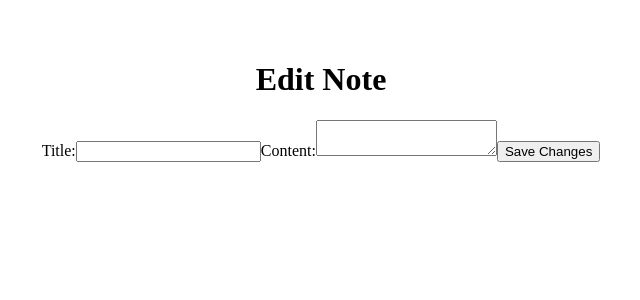
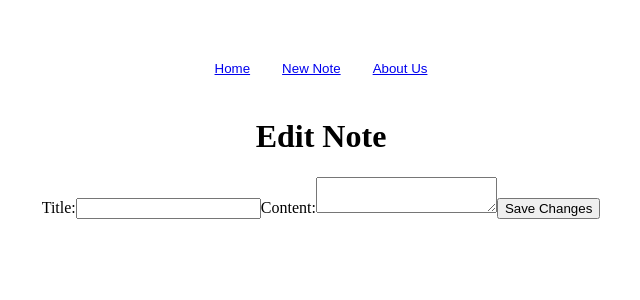
Before and after one commit to AbrahamZambranoTablante/note-taking-app-may2024, a React (Vite) app: page /12kjahds in a window 1280 px wide. Shown: the top 300 px of the page, without its empty margins (319-959 px from the left). Built offline with nearby package versions, Linux system fonts and the light colour scheme; no server answers.

Commit message:
adding a functional navbar

```diff
--- a/src/App.jsx
+++ b/src/App.jsx
@@ -6,15 +6,15 @@ import './App.css'
 import { BrowserRouter as Router, Routes, Route } from 'react-router-dom'
 import NotePage from './Components/NotePage'
 import NoteForm from './Components/new-note'
-// import Nav from './common/Nav';
+import Nav from './common/Nav';
 
 
 function App() {
 
   return (
     <>
-    {/* <Nav /> */}
     <Router>
+      <Nav />
       <Routes>
         <Route path='/' element={<NoteList />} />
         <Route path='/:noteid' element={<NotePage />}/>
--- a/src/common/Nav.css
+++ b/src/common/Nav.css
@@ -0,0 +1,11 @@
+.nav-container {
+    padding: 10px;
+    text-align: center;
+
+    button {
+        margin: 10px;
+        border: none;
+        background-color: transparent;
+        color: black;
+    }
+}
--- a/src/common/Nav.jsx
+++ b/src/common/Nav.jsx
@@ -1,14 +1,15 @@
-// import { Link } from "react-router-dom"
+import { Link } from "react-router-dom"
+import "./Nav.css"
 
-// export default function Nav () {
+export default function Nav () {
 
-//     return (
-//         <>
-//             <nav className="nav-container">
-//                 <button><Link path="/"> Home </Link></button>
-//                 <button><Link path="/notes/new"> New Note </Link></button>
-//                 <button><Link path="/about"> About Us </Link></button>
-//             </nav>
-//         </>
-//     )
-// }
+    return (
+        <>
+            <nav className="nav-container">
+                <button><Link to="/"> Home </Link></button>
+                <button><Link to="/notes/new"> New Note </Link></button>
+                <button><Link to="/about"> About Us </Link></button>
+            </nav>
+        </>
+    )
+}
```
